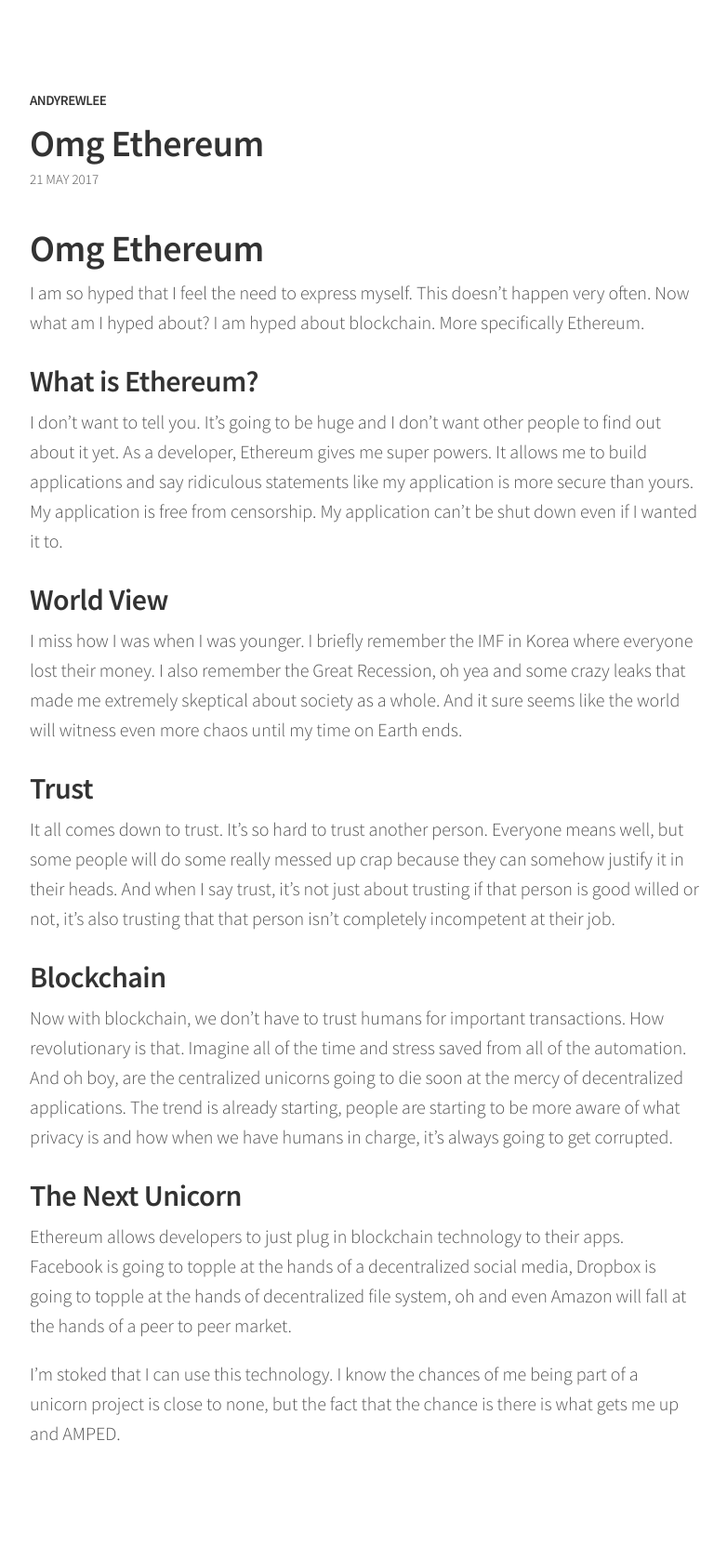
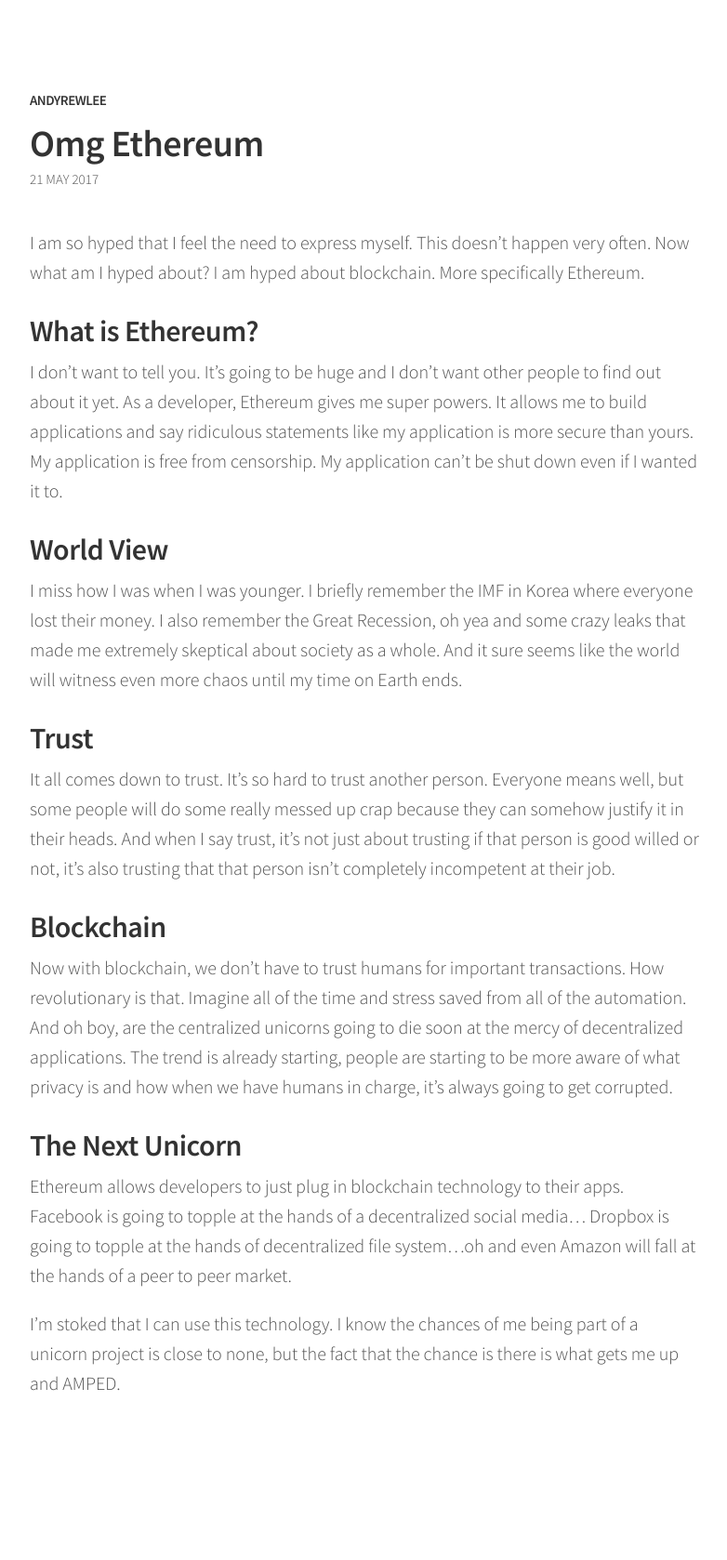
Before and after one commit to andyrewlee/andyrewlee.github.io, a Jekyll site: the page built from _posts/2017-05-21-omg-ethereum.markdown, in a window 1280 px wide. Shown: the whole page at 93% size, without its empty margins (248-1030 px from the left). Built offline with Jekyll 4.4.1, drawn with Linux system fonts in a browser that asks for light colours; after the commit the page ends 1624 px from its top, so only the background shows below that.

Commit message:
Remove repeating title

```diff
--- a/_posts/2017-05-21-omg-ethereum.markdown
+++ b/_posts/2017-05-21-omg-ethereum.markdown
@@ -1,5 +1,3 @@
-# Omg Ethereum
-
 I am so hyped that I feel the need to express myself. This doesn't happen very
 often. Now what am I hyped about? I am hyped about blockchain. More specifically
 Ethereum.
@@ -40,8 +38,8 @@
 ## The Next Unicorn
 
 Ethereum allows developers to just plug in blockchain technology to their apps.
-Facebook is going to topple at the hands of a decentralized social media,
-Dropbox is going to topple at the hands of decentralized file system, oh and
+Facebook is going to topple at the hands of a decentralized social media...
+Dropbox is going to topple at the hands of decentralized file system...oh and
 even Amazon will fall at the hands of a peer to peer market.
 
 I'm stoked that I can use this technology. I know the chances of me being part
```
